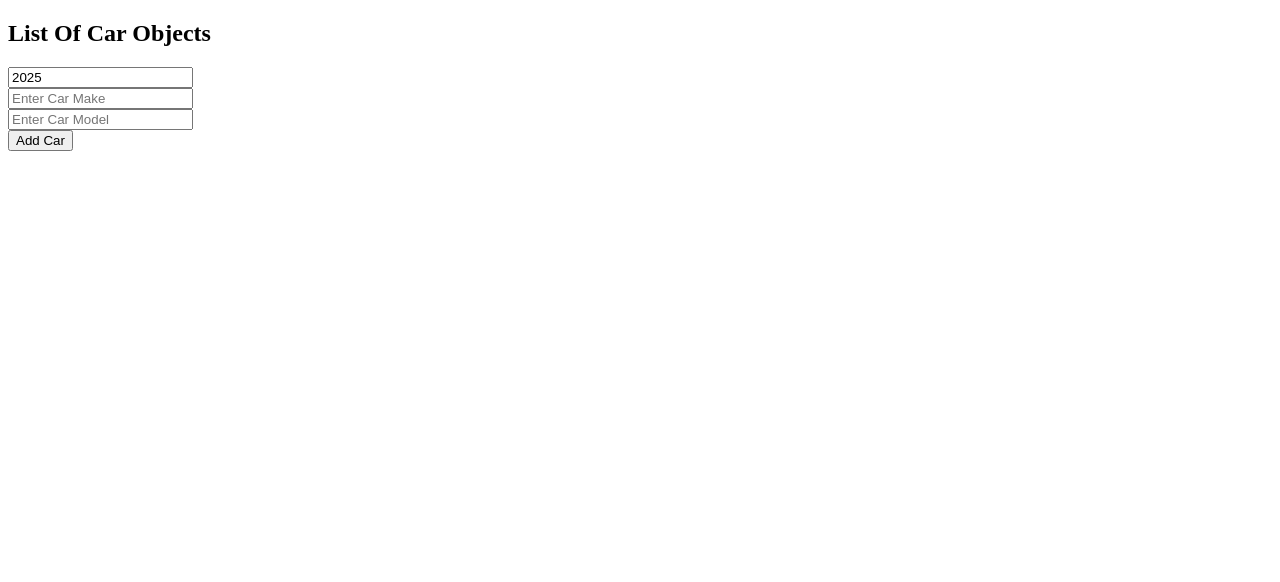
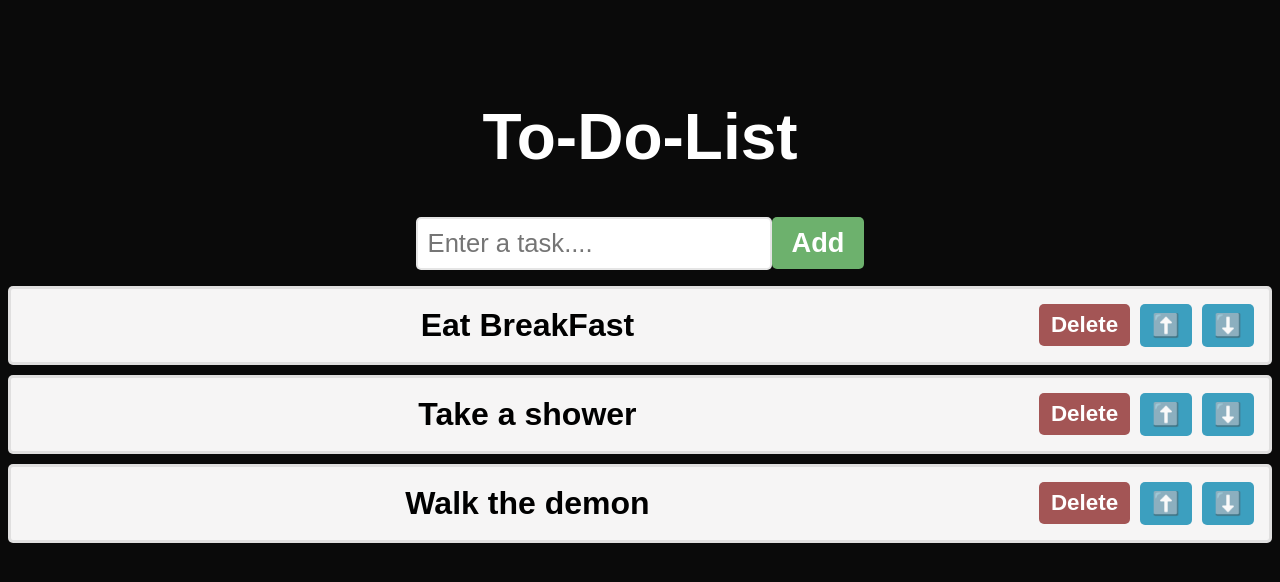
Before and after one commit to Zuhn0/React, a React (Vite) app in the folder my-react-app/: page / in a window 1280 px wide. Shown: the top 582 px of the page. Built offline with nearby package versions, Linux system fonts and the light colour scheme.

Commit message:
TO-DO-LIST

```diff
--- a/my-react-app/src/App.jsx
+++ b/my-react-app/src/App.jsx
@@ -1,10 +1,10 @@
-import MyComponent from "./MyComponent.jsx";
-
+import ToDoList from "./ToDoList.jsx";
+import "./index.css"
 function App(){
 
      return (
           <>
-          <MyComponent></MyComponent>
+          <ToDoList></ToDoList>
           </>
      )
 }
--- a/my-react-app/src/MyComponent.jsx
+++ /dev/null
@@ -1,60 +0,0 @@
-import React, {useState} from 'react';
-
-function MyComponent(){
-
-    const [cars, setCars] = useState([]);
-    const [carYear, setCarYear] = useState(new Date().getFullYear());
-    const [carModel, setCarModel] = useState("")
-    const [carMake, setCarMake] = useState("")
-
-    function handleAddCar(){
-
-        const newCar = {year: carYear , make: carMake, model: carModel};
-
-        setCars(c => [...c, newCar]);
-
-        setCarYear(new Date().getFullYear());
-        setCarMake("");
-        setCarModel("");
-    }
-
-    function handleRemoveCar(index){
-     setCars(c => c.filter((_,i) => i!==index));
-
-    }
-
-    function handleYearChange(event){
-       setCarYear(event.target.value);
-    }
-
-        function handleMakeChange(event){
-        setCarMake(event.target.value)
-    }
-
-        function handleModelChange(event){
-        setCarModel(event.target.value)
-    }
-
-
-    return (
-     <div>
-        <h2>List Of Car Objects</h2>
-        <ul>
-          {cars.map((car, index) =>
-           <li key={index} onClick={() => handleRemoveCar(index)}
-               >{car.year} {car.make} {car.model}
-            </li>)}
-        </ul>
-        <input type="number" value={carYear} onChange={handleYearChange}/> <br/>
-        <input type="text" value={carMake} onChange={handleMakeChange}
-               placeholder="Enter Car Make"/> <br/>
-        <input type="text" value={carModel} onChange={handleModelChange}
-               placeholder="Enter Car Model"/> <br/>
-        <button onClick={handleAddCar}>Add Car</button>
-
-     </div>
-    );
-
-}
-
-export default MyComponent
--- /dev/null
+++ b/my-react-app/src/ToDoList.jsx
@@ -0,0 +1,89 @@
+import React, { useState } from 'react'
+
+function ToDoList(){
+
+    const [tasks, setTasks] = useState(["Eat BreakFast", "Take a shower", "Walk the demon"]);
+    const [newTask, setNewTask]=useState("");
+
+    function handleInputChange(event){
+       setNewTask(event.target.value);
+    }
+
+    function addTask(){
+
+        if(newTask.trim()!== ""){
+
+        setTasks(t => [...t,newTask]);
+        setNewTask=("");
+        }
+    }
+
+    function deleteTask(index){
+
+        const updatedTasks = tasks.filter((_,i) => index!==i);
+        setTasks(updatedTasks);
+    }
+
+    function moveTaskUp(index){
+        if(index>0){
+            const updatedTasks=[...tasks];
+            ///ARRAY DESTRUCTURING TO SWAP
+            [updatedTasks[index],updatedTasks[index-1]]=
+            [updatedTasks[index-1],updatedTasks[index]];
+            setTasks(updatedTasks);
+
+        }
+    }
+
+    function moveTaskDown(index){
+                if(index<tasks.length-1){
+            const updatedTasks=[...tasks];
+            ///ARRAY DESTRUCTURING TO SWAP
+            [updatedTasks[index],updatedTasks[index+1]]=
+            [updatedTasks[index+1],updatedTasks[index]];
+            setTasks(updatedTasks);
+
+        }
+    }
+     return (<div className="to-do-list">
+
+        <h1>To-Do-List</h1>
+
+        <div>
+            <input type="text"
+                   placeholder="Enter a task...."
+                   value={newTask}
+                   onChange={handleInputChange}/>
+            <button  className="add-button"
+                    onClick={addTask}>
+             Add
+            </button>
+        </div>
+
+        <ol>
+            {tasks.map((task,index) =>
+            <li key={index}>
+                    <span className="text">{task}</span>
+                    <button
+                          className='delete-button'
+                           onClick={() => deleteTask(index)}>
+                        Delete
+                    </button>
+                     <button
+                          className='move-button'
+                           onClick={() => moveTaskUp(index)}>
+                        ⬆️
+                    </button>
+                                         <button
+                          className='move-button'
+                           onClick={() => moveTaskDown(index)}>
+                        ⬇️
+                    </button>
+                </li>
+            )}
+        </ol>
+
+     </div>);
+}
+
+export default ToDoList
--- a/my-react-app/src/index.css
+++ b/my-react-app/src/index.css
@@ -1,45 +1,79 @@
 body{
-    font-family: 'Franklin Gothic Medium', 'Arial Narrow', Arial, sans-serif;
+    background-color: rgb(10, 10, 10);
 }
 
-.color-picker-container{
-    display:flex;
-    flex-direction : column;
+.to-do-list{
+    font-family: Arial, Helvetica, sans-serif;
+    text-align: center;
+    margin-top: 100px;
+}
+
+h1{
+    font-size:4rem;
+    color:white;
+}
+button{
+    font-size: 1.7rem;
+    font-weight: bold;
+    padding:10px 20px;
+    color:white;
+    border:none;
+    border-radius: 5px;
+    cursor: pointer;
+    transition: background-color 0.5s ease;
+}
+
+.add-button{
+    background-color: rgb(109, 177, 109);
+}
+.add-button:hover{
+    background-color: rgb(84, 127, 84);
+}
+
+.delete-button{
+    background-color: rgb(163, 85, 85);
+}
+.delete-button:hover{
+    background-color: rgb(78, 40, 40);
+}
+
+.move-button{
+    background-color: rgb(60, 159, 191);
+}
+.move-button:hover{
+    background-color: rgb(27, 85, 104);
+}
+
+
+input[type="text"]{
+    font-size: 1.6rem;
+    padding:10px;
+    border:2px solid hsla(0,0%,80%,0.5);
+    border-radius: 5px;
+    color:hsla(0,0%,0%,0.5);
+}
+
+ol{
+    padding:0;
+}
+li{
+    font-size: 2rem;
+    font-weight: bold;
+    padding: 15px;
+    background-color: rgb(246, 245, 245);
+    margin-bottom: 10px;
+    border:3px solid hsla(0,0%,85%,0.75);
+    border-radius: 5px;
+    display: flex;
     align-items: center;
 }
 
-h1{
-    margin:50px;
+.text{
+    flex:1;
 }
 
-.color-dispay{
-    width:300px;
-    height:300px;
-    display: flex;
-    justify-content: center;
-    align-items:center;
-    border:5px solid hsl(0,0%,80%);
-    border-radius:25px;
-    margin-bottom:25px;
-    transition: 0.25s ease;
+.delete-button, .move-button{
+    padding:8px 12px;
+    font-size: 1.4rem;
+    margin-left: 10px;
 }
-
-.color-display p{
-    color:hsl(0,0%,20%);
-    font-size:2rem;
-    text-align:center;
-}
-
-label{
-    font-size:1.5rem;
-    font-weight: bold;
-    margin-bottom: 10px;
-}
-
-input[type="color"]{
-    width:75px;
-    height:50px;
-    padding:5px;
-    border-radius:10px;
-    border:3px solid hsl(0,0%,80%);
-}
```
